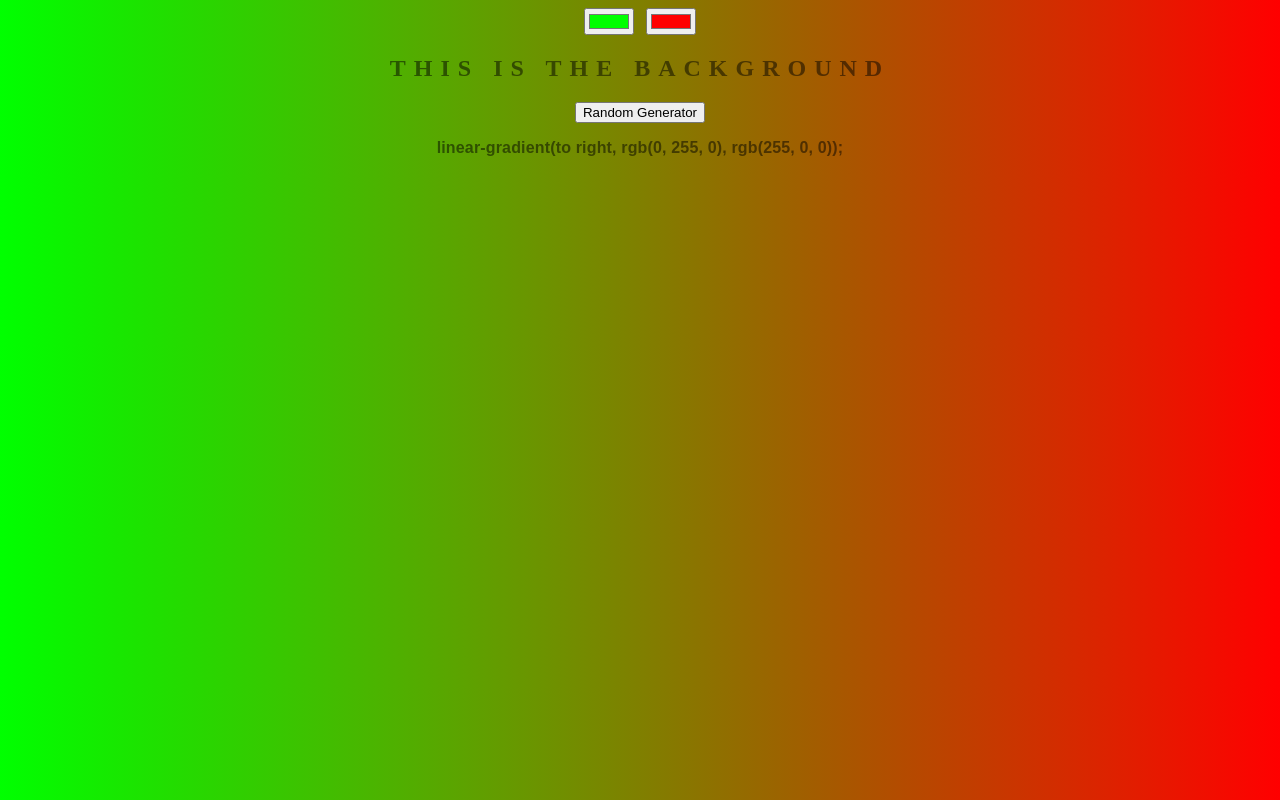
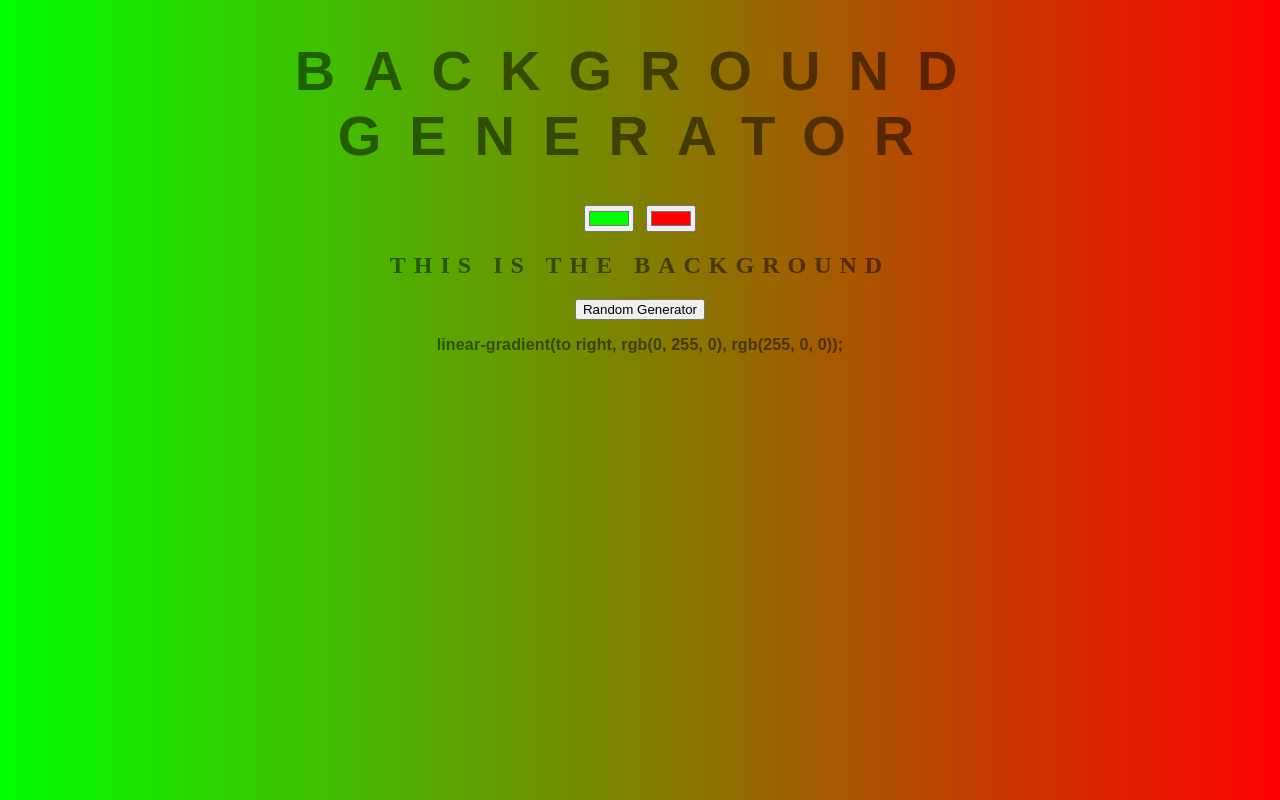
Before and after one commit to KevinMaida/background-generator, a plain HTML site: page index.html in a window 1280 px wide. Drawn offline with Linux system fonts and the light colour scheme.

Commit message:
fixing merge issue

```diff
--- a/index.html
+++ b/index.html
@@ -5,7 +5,7 @@
 	<link rel="stylesheet" type="text/css" href="style.css">
 </head>
 <body id="gradient">
-	 <!-- comment -->
+	<h1>Background Generator</h1> <!-- comment -->
 	<input class="color1" type="color" name="color1" value="#00ff00">
 	<input class="color2" type="color" name="color2" value="#ff0000">
 	<h2>This is the background</h2> <!-- Current CSS Background -->
```
